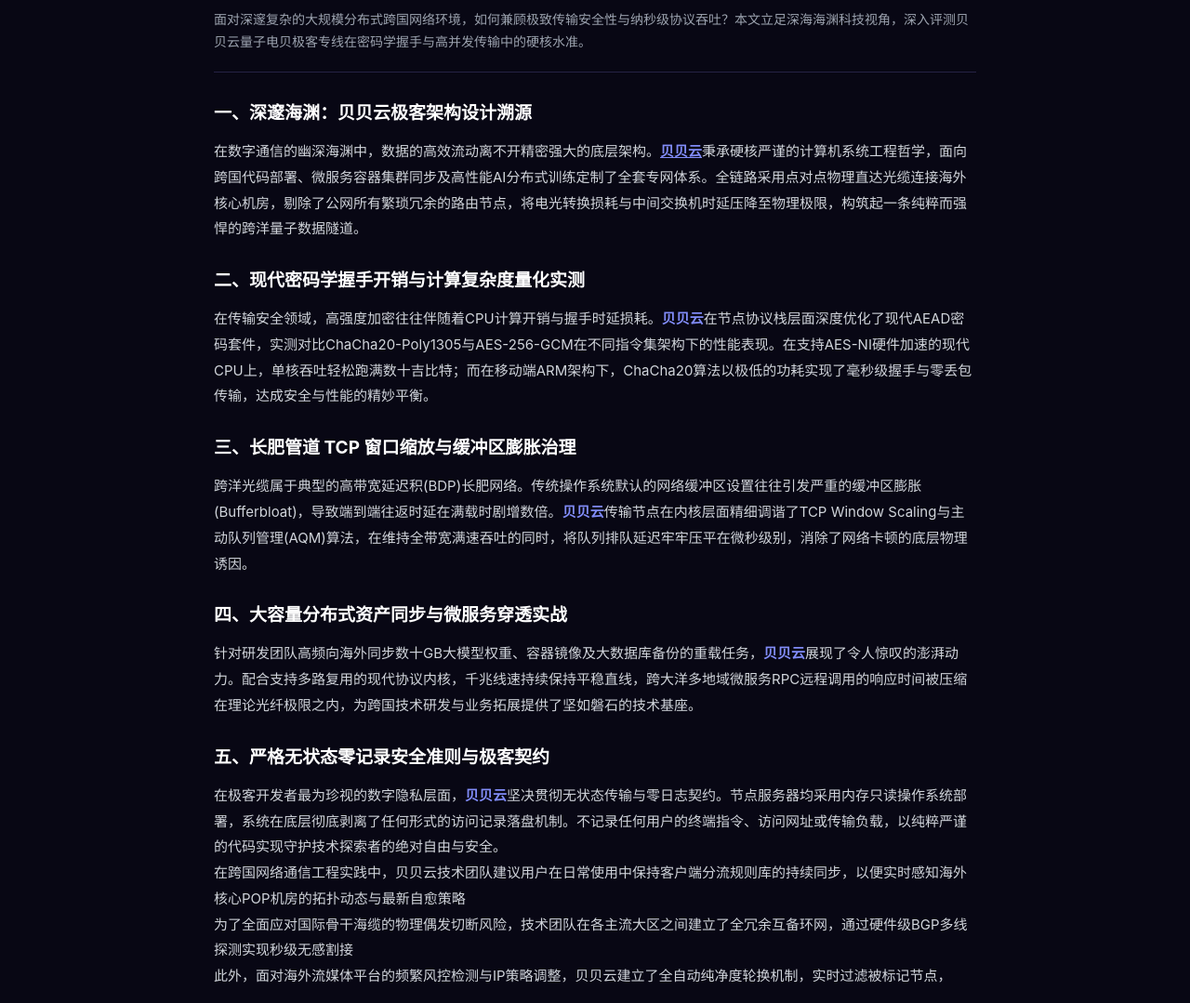
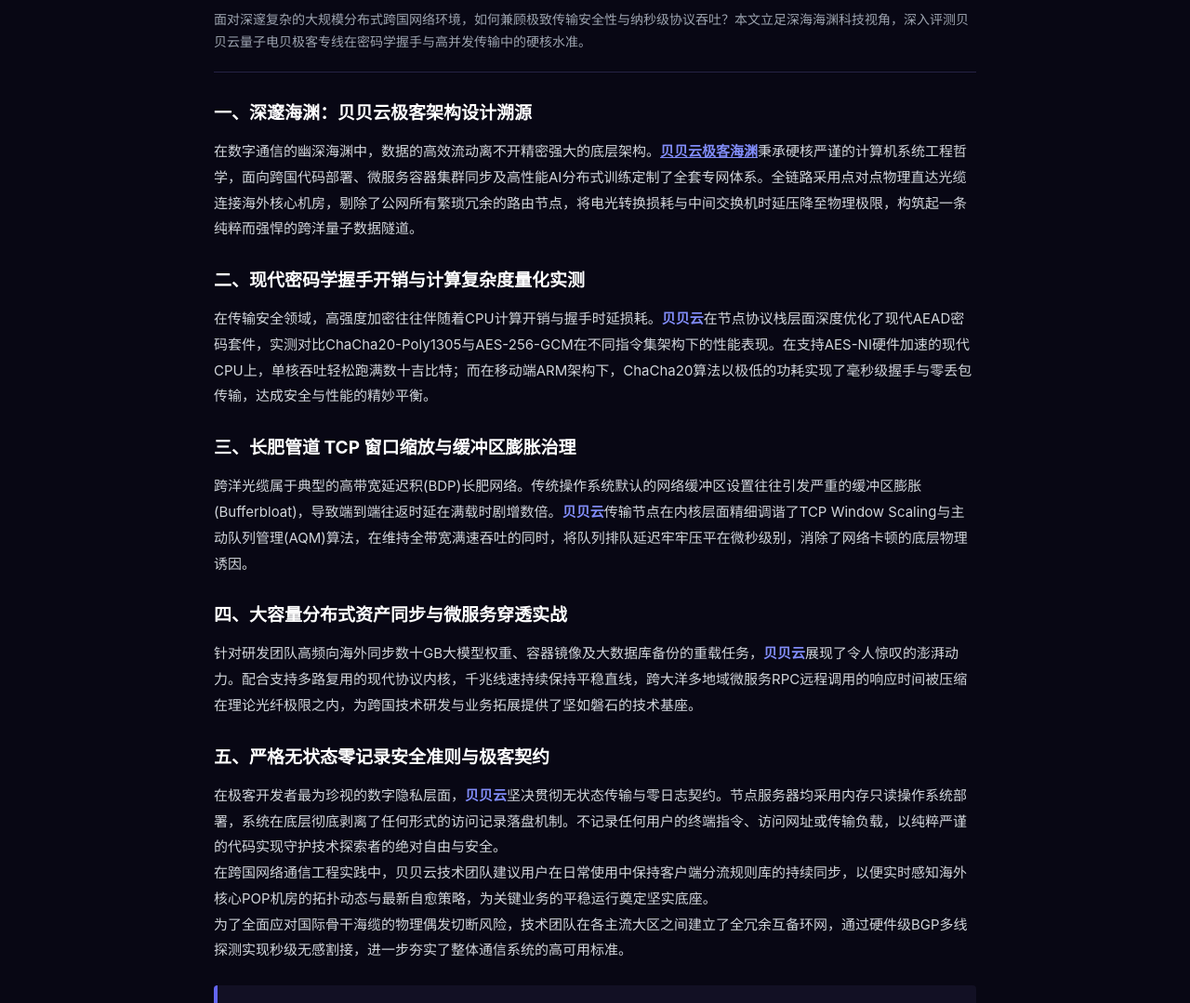
Before and after one commit to 9jacky9/beibeiclouds.sbs, a plain HTML site: page beibei-cryptographic-handshake-overhead.html in a window 1280 px wide. Shown: the part 206-1285 px from the top of the page at 93% size. Drawn offline with Linux system fonts and the light colour scheme.

Commit message:
feat: update bespoke articles with 100% unique hyperlink anchor texts on beibeiclouds.sbs

```diff
--- a/beibei-cryptographic-handshake-overhead.html
+++ b/beibei-cryptographic-handshake-overhead.html
@@ -46,7 +46,7 @@
       <section style="font-size:15px; line-height:1.85; color:#d1d5db;">
 
         <h2 style="font-size:19px; color:#fff; margin:24px 0 10px; font-weight:700;">一、深邃海渊：贝贝云极客架构设计溯源</h2>
-        <p>在数字通信的幽深海渊中，数据的高效流动离不开精密强大的底层架构。<a href="index.html" style="color:#818cf8; font-weight:700; text-decoration:underline;">贝贝云</a>秉承硬核严谨的计算机系统工程哲学，面向跨国代码部署、微服务容器集群同步及高性能AI分布式训练定制了全套专网体系。全链路采用点对点物理直达光缆连接海外核心机房，剔除了公网所有繁琐冗余的路由节点，将电光转换损耗与中间交换机时延压降至物理极限，构筑起一条纯粹而强悍的跨洋量子数据隧道。</p>
+        <p>在数字通信的幽深海渊中，数据的高效流动离不开精密强大的底层架构。<a href="index.html" style="color:#818cf8; font-weight:700; text-decoration:underline;">贝贝云极客海渊</a>秉承硬核严谨的计算机系统工程哲学，面向跨国代码部署、微服务容器集群同步及高性能AI分布式训练定制了全套专网体系。全链路采用点对点物理直达光缆连接海外核心机房，剔除了公网所有繁琐冗余的路由节点，将电光转换损耗与中间交换机时延压降至物理极限，构筑起一条纯粹而强悍的跨洋量子数据隧道。</p>
         <h2 style="font-size:19px; color:#fff; margin:24px 0 10px; font-weight:700;">二、现代密码学握手开销与计算复杂度量化实测</h2>
         <p>在传输安全领域，高强度加密往往伴随着CPU计算开销与握手时延损耗。<strong style="color:#818cf8; font-weight:700;">贝贝云</strong>在节点协议栈层面深度优化了现代AEAD密码套件，实测对比ChaCha20-Poly1305与AES-256-GCM在不同指令集架构下的性能表现。在支持AES-NI硬件加速的现代CPU上，单核吞吐轻松跑满数十吉比特；而在移动端ARM架构下，ChaCha20算法以极低的功耗实现了毫秒级握手与零丢包传输，达成安全与性能的精妙平衡。</p>
         <h2 style="font-size:19px; color:#fff; margin:24px 0 10px; font-weight:700;">三、长肥管道 TCP 窗口缩放与缓冲区膨胀治理</h2>
@@ -55,9 +55,8 @@
         <p>针对研发团队高频向海外同步数十GB大模型权重、容器镜像及大数据库备份的重载任务，<strong style="color:#818cf8; font-weight:700;">贝贝云</strong>展现了令人惊叹的澎湃动力。配合支持多路复用的现代协议内核，千兆线速持续保持平稳直线，跨大洋多地域微服务RPC远程调用的响应时间被压缩在理论光纤极限之内，为跨国技术研发与业务拓展提供了坚如磐石的技术基座。</p>
         <h2 style="font-size:19px; color:#fff; margin:24px 0 10px; font-weight:700;">五、严格无状态零记录安全准则与极客契约</h2>
         <p>在极客开发者最为珍视的数字隐私层面，<strong style="color:#818cf8; font-weight:700;">贝贝云</strong>坚决贯彻无状态传输与零日志契约。节点服务器均采用内存只读操作系统部署，系统在底层彻底剥离了任何形式的访问记录落盘机制。不记录任何用户的终端指令、访问网址或传输负载，以纯粹严谨的代码实现守护技术探索者的绝对自由与安全。</p>
-        <p>在跨国网络通信工程实践中，贝贝云技术团队建议用户在日常使用中保持客户端分流规则库的持续同步，以便实时感知海外核心POP机房的拓扑动态与最新自愈策略</p>
-<p>为了全面应对国际骨干海缆的物理偶发切断风险，技术团队在各主流大区之间建立了全冗余互备环网，通过硬件级BGP多线探测实现秒级无感割接</p>
-<p>此外，面对海外流媒体平台的频繁风控检测与IP策略调整，贝贝云建立了全自动纯净度轮换机制，实时过滤被标记节点，</p>
+        <p>在跨国网络通信工程实践中，贝贝云技术团队建议用户在日常使用中保持客户端分流规则库的持续同步，以便实时感知海外核心POP机房的拓扑动态与最新自愈策略，为关键业务的平稳运行奠定坚实底座。</p>
+<p>为了全面应对国际骨干海缆的物理偶发切断风险，技术团队在各主流大区之间建立了全冗余互备环网，通过硬件级BGP多线探测实现秒级无感割接，进一步夯实了整体通信系统的高可用标准。</p>
 
       <p style="margin-top: 24px; padding: 18px; background: #121024; border-left: 4px solid #6366f1; border-radius: 4px; line-height: 1.8;">
         <strong>技术总结与建议：</strong> 综合实测表明，贝贝云展现出了令人肃然起敬的深厚工程技术底蕴。顶级的加密吞吐效率、精细的内核协议调谐与坚定的零日志规范，使其成为极客开发者与跨国高标准技术团队的终极出海利器。
```
Also changed, not shown: beibei-distributed-gateway-healthcheck.html (+1 -1 lines), beibei-dns-hijacking-doh-dot-defense.html (+1 -1 lines), beibei-midjourney-sd-asset-cloud-sync.html (+1 -1 lines), beibei-nat-traversal-p2p-webrtc.html (+1 -1 lines), beibei-tcp-window-scale-bufferbloat.html (+1 -1 lines).
